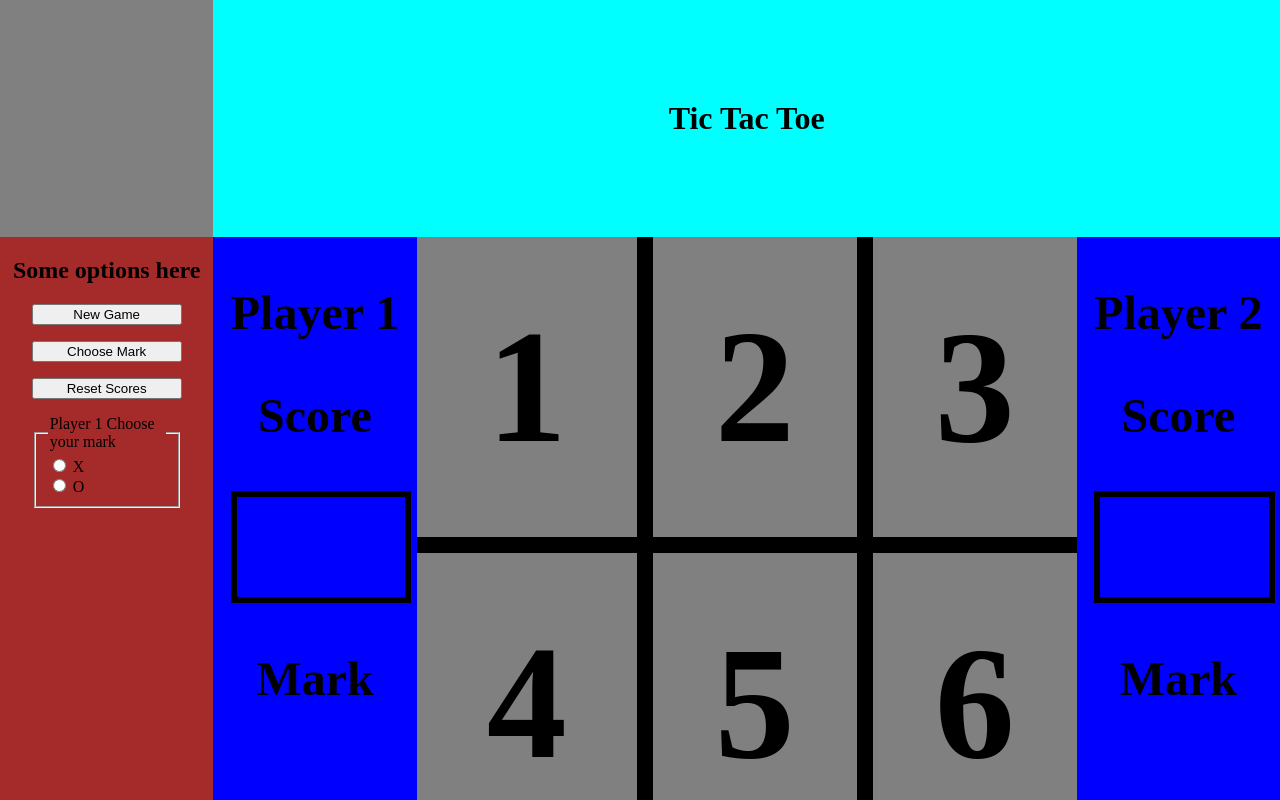
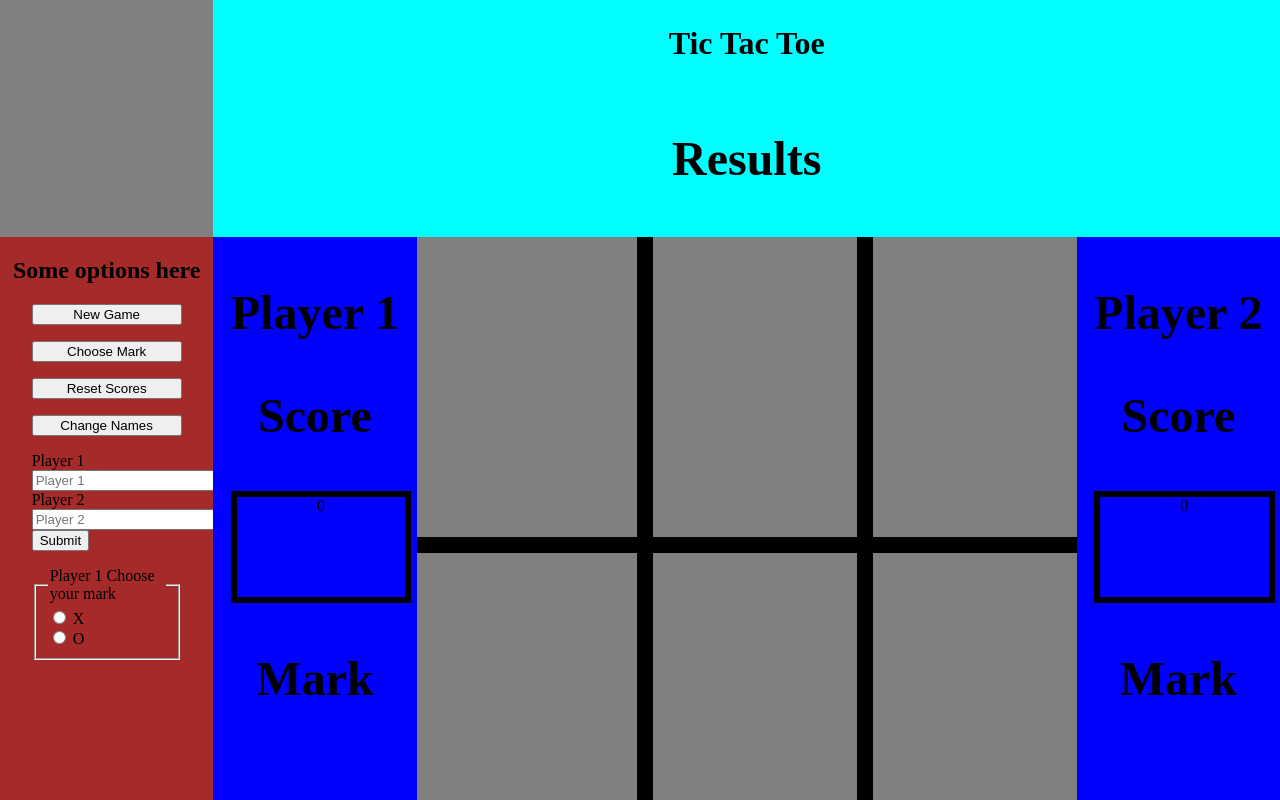
Before and after one commit to JoelCruzCode/Project-Tic-Tac-Toe, a plain HTML site: page index.html in a window 1280 px wide. Both pictures are taken after a click on the button "New Game". Shown: the top 800 px of the page. Drawn offline with Linux system fonts and the light colour scheme.

Commit message:
Create controllers for game and display

```diff
--- a/index.html
+++ b/index.html
@@ -10,15 +10,33 @@
     <script src="script.js" defer></script>
     <header class="header">
       <h1>Tic Tac Toe</h1>
+      <h3 class="results hidden">Results</h3>
     </header>
     <section class="sidebar">
       <h2>Some options here</h2>
 
       <div class="options">
-        <button>New Game</button>
+        <button class="new-btn">New Game</button>
         <button>Choose Mark</button>
-        <button>Reset Scores</button>
-
+        <button class="reset-btn">Reset Scores</button>
+        <button>Change Names</button>
+        <form action="" method="post">
+          <label for="user-one">Player 1</label>
+          <input
+            type="text"
+            name="user-one"
+            id="user-one"
+            placeholder="Player 1"
+          />
+          <label for="user-two"> Player 2</label>
+          <input
+            type="text"
+            name="user-two"
+            id="user-two"
+            placeholder="Player 2"
+          />
+          <button type="submit">Submit</button>
+        </form>
         <form action="" method="post">
           <fieldset>
             <legend>Player 1 Choose your mark</legend>
@@ -38,28 +56,27 @@
       <div class="stats">
         <div class="player-1">
           <h3>Player 1</h3>
-
           <h3>Score</h3>
-          <div class="score"></div>
+          <div class="score">0</div>
           <h3>Mark</h3>
         </div>
       </div>
       <div class="game-board">
-        <div class="box position-1">1</div>
-        <div class="box position-2">2</div>
-        <div class="box position-3">3</div>
-        <div class="box position-4">4</div>
-        <div class="box position-5">5</div>
-        <div class="box position-6">6</div>
-        <div class="box position-7">7</div>
-        <div class="box position-8">8</div>
-        <div class="box position-9">9</div>
+        <div class="box position-1" data-index="0">1</div>
+        <div class="box position-2" data-index="1">2</div>
+        <div class="box position-3" data-index="2">3</div>
+        <div class="box position-4" data-index="3">4</div>
+        <div class="box position-5" data-index="4">5</div>
+        <div class="box position-6" data-index="5">6</div>
+        <div class="box position-7" data-index="6"></div>
+        <div class="box position-8" data-index="7"></div>
+        <div class="box position-9" data-index="8"></div>
       </div>
       <div class="stats">
         <div class="player-2">
           <h3>Player 2</h3>
           <h3>Score</h3>
-          <div class="score"></div>
+          <div class="score">0</div>
           <h3>Mark</h3>
         </div>
       </div>
--- a/script.js
+++ b/script.js
@@ -1,50 +1,175 @@
 "use strict";
+//Factory Function
+const player = (name, mark) => {
+  let score = 0;
 
-const board = document.querySelector(".game-board");
-const [...boxes] = document.querySelectorAll(".box");
+  // getters
+  const getName = () => name;
+  const getMark = () => mark;
+  const getScore = () => score;
 
-const Player = (name) => {
-  let score;
-  let mark;
-  const sayName = () => console.log(name);
+  // setters
+  const setName = (input) => (name = input);
+  const setMark = (input) => (mark = input);
+  const setScore = (input) => (score = input);
 
-  const add = () => score++;
+  return { setName, getName, getMark, setMark, setScore, getScore };
+};
 
-  const chooseMark = (choice) => {
-    mark = choice;
+// Module Pattern
+const gameBoard = (() => {
+  let board = new Array(9);
+
+  const reset = () => {
+    for (let i = 0; i < board.length; i++) {
+      board[i] = "";
+    }
+  };
+  const setField = (index, mark) => {
+    if (!board[index]) {
+      board[index] = mark;
+      return true;
+    } else return false;
   };
 
-  return { sayName, score, add, mark, chooseMark };
-};
-
-const Game = (() => {
-  const board = ["s", "s", "s", "t", "t", "t", "r", "r", "r"];
-
-  const getlength = () => {
-    console.log(board.length);
+  const getField = (index) => {
+    return board[index];
   };
 
-  const displayBoard = (array) => {
-    array.forEach((cur, i) => (cur.textContent = board[i]));
+  const getBoard = () => {
+    return board;
   };
 
-  const placeMarker = (element, playerMark) => {
-    element.addEventListener("click", function (e) {
-      let position = e.target.closest(".box");
-      position.textContent = playerMark;
-    });
+  return { reset, setField, getField, getBoard, board };
+})();
+
+const gameController = (() => {
+  let round = 1;
+  let gameOver = false;
+  let player1 = player("john", "X");
+  let player2 = player("jacob", "O");
+  let players = [player1, player2];
+  let activePlayer = player1;
+  let results;
+  let winner;
+  let message;
+
+  const switchActivePlayer = () => {
+    activePlayer = activePlayer === players[0] ? players[1] : players[0];
   };
 
-  return { board, getlength, displayBoard, placeMarker };
+  const getActivePlayer = () => {
+    return activePlayer.getName();
+  };
+
+  const checkGameStatus = (position) => {
+    const winCombinations = [
+      [0, 1, 2],
+      [3, 4, 5],
+      [6, 7, 8],
+      [0, 3, 6],
+      [1, 4, 7],
+      [2, 5, 8],
+      [0, 4, 8],
+      [2, 4, 6],
+    ];
+    results = winCombinations
+      .filter((combination) => combination.includes(position))
+      .some((possibleCombination) =>
+        possibleCombination.every(
+          (index) => gameBoard.getField(index) === activePlayer.getMark()
+        )
+      );
+
+    if (results) {
+      gameOver = true;
+      winner = activePlayer.getName();
+      activePlayer.setScore(activePlayer.getScore() + 1);
+    } else if (round === 9) {
+      winner = "Tie";
+      gameOver = true;
+    }
+  };
+
+  const playRound = (position) => {
+    if (!gameOver) {
+      if (gameBoard.setField(position, activePlayer.getMark())) {
+        checkGameStatus(position);
+        switchActivePlayer();
+        round++;
+      }
+    }
+    if (gameOver) {
+      message =
+        winner === "Tie"
+          ? `Game Over: It's a tie`
+          : `Game Over: ${winner} wins`;
+      displayController.displayScore();
+      displayController.displayResults(message);
+    }
+  };
+
+  const resetGame = () => {
+    round = 1;
+    gameOver = false;
+    winner = "";
+    results = "";
+    switchActivePlayer();
+    gameBoard.reset();
+  };
+
+  const resetScores = () => {
+    players.forEach((player) => player.setScore(0));
+  };
+
+  return { playRound, resetGame, resetScores, players };
 })();
 
-let mark = "x";
+const displayController = (() => {
+  let gameBoardElement = document.querySelector(".game-board");
+  let newBtn = document.querySelector(".new-btn");
+  let resetBtn = document.querySelector(".reset-btn");
+  let scores = document.querySelectorAll(".score");
+  let [...boxes] = document.querySelectorAll(".box");
+  let results = document.querySelector(".results");
 
-// board.addEventListener("click", function (e) {
-//   let position = e.target.closest(".box");
-//   console.log(e.target);
-//   console.log(this);
-//   position.textContent = mark;
-// });
+  const displayResults = (message) => {
+    results.textContent = message;
+    results.classList.remove("hidden");
+  };
+  const displayScore = () => {
+    scores.forEach(
+      (score, index) =>
+        (score.textContent = gameController.players[index].getScore())
+    );
+  };
 
-Game.placeMarker(board, mark);
+  const displayBoard = (board) => {
+    boxes.forEach((box, index) => (box.textContent = gameBoard.board[index]));
+  };
+
+  const placeMarker = (() =>
+    gameBoardElement.addEventListener("click", function (e) {
+      let position = e.target.closest(".box");
+      let index = Number.parseInt(position.dataset.index);
+      gameController.playRound(index);
+      displayBoard();
+    }))();
+
+  const resetBoard = (() => {
+    newBtn.addEventListener("click", function () {
+      gameController.resetGame();
+      displayBoard();
+      results.classList.toggle("hidden");
+    });
+  })();
+
+  const resetScores = (() => {
+    resetBtn.addEventListener("click", function () {
+      gameController.resetScores();
+      displayScore();
+    });
+  })();
+
+  return { displayBoard, resetBoard, displayScore, displayResults };
+})();
--- a/styles.css
+++ b/styles.css
@@ -34,13 +34,21 @@ h3 {
   border: 1px solid red;
 }
 
+.hidden {
+  display: none;
+}
+
 .header {
   display: flex;
+  flex-direction: column;
   justify-content: center;
   align-items: center;
   background-color: aqua;
   grid-area: 1 / 2 / 2 / 4;
   max-width: 1500px;
+}
+
+.results {
 }
 
 .sidebar {
```
